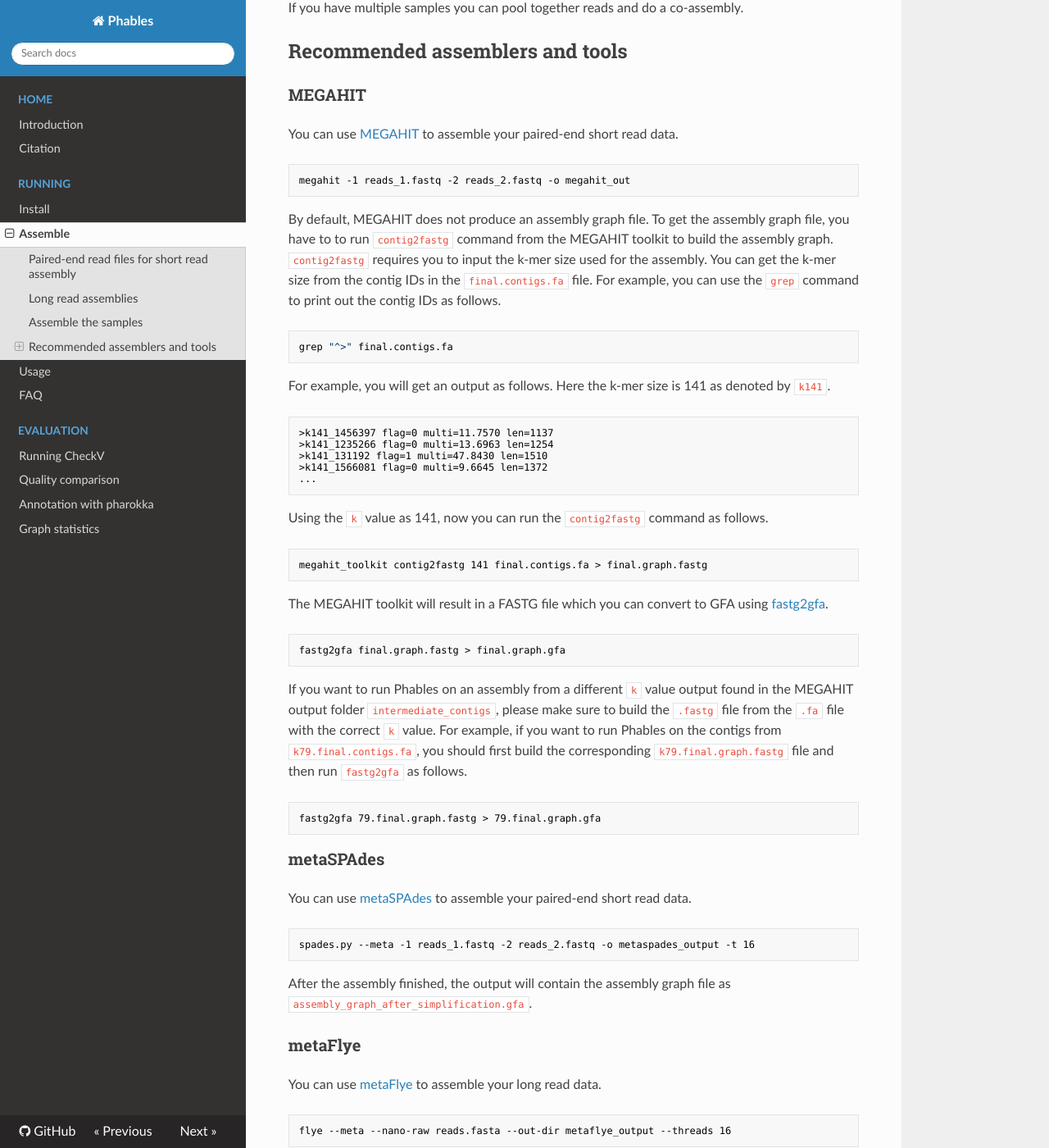
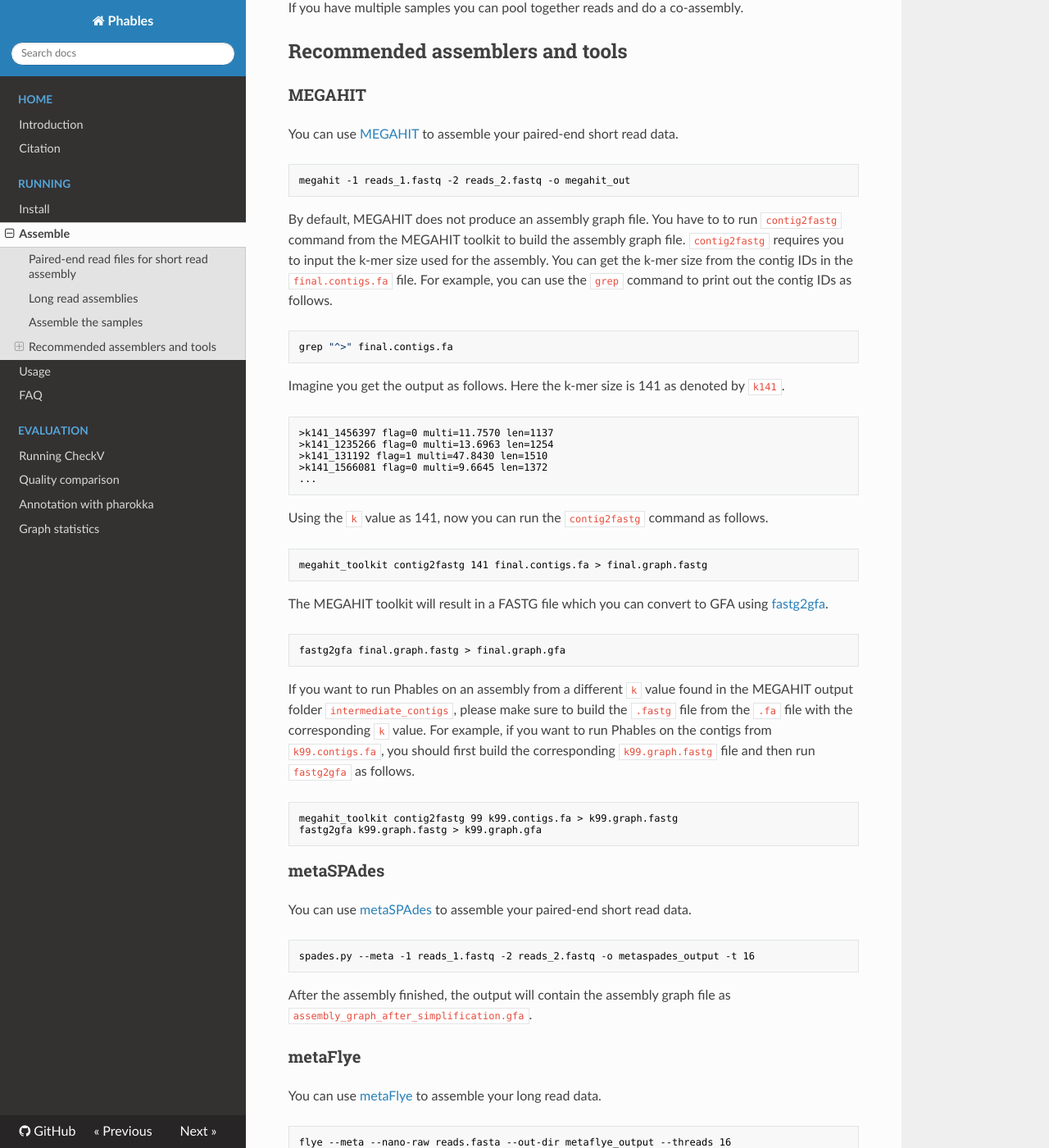
Before and after one commit to Vini2/phables, an MkDocs documentation site: the page built from docs/assemble.md, in a window 1280 px wide and 1400 px high, scrolled down 1192 px. Shown: the whole window at 82% size. Built offline with MkDocs 1.6.1, drawn with Linux system fonts in a browser that asks for light colours; nearby versions of some CDN libraries; a script that is not in the unit is left out; some of the changed text lies outside the part shown.

Commit message:
DOC: Updated assembly documentation #38

````diff
--- a/docs/assemble.md
+++ b/docs/assemble.md
@@ -60,13 +60,13 @@ You can use [MEGAHIT](https://github.com/voutcn/megahit) to assemble your paired
 megahit -1 reads_1.fastq -2 reads_2.fastq -o megahit_out
 ```
 
-By default, MEGAHIT does not produce an assembly graph file. To get the assembly graph file, you have to to run `contig2fastg` command from the MEGAHIT toolkit to build the assembly graph. `contig2fastg` requires you to input the k-mer size used for the assembly. You can get the k-mer size from the contig IDs in the `final.contigs.fa` file. For example, you can use the `grep` command to print out the contig IDs as follows.
+By default, MEGAHIT does not produce an assembly graph file. You have to to run `contig2fastg` command from the MEGAHIT toolkit to build the assembly graph file. `contig2fastg` requires you to input the k-mer size used for the assembly. You can get the k-mer size from the contig IDs in the `final.contigs.fa` file. For example, you can use the `grep` command to print out the contig IDs as follows.
 
 ```bash
 grep "^>" final.contigs.fa
 ```
 
-For example, you will get an output as follows. Here the k-mer size is 141 as denoted by `k141`.
+Imagine you get the output as follows. Here the k-mer size is 141 as denoted by `k141`.
 
 ```bash
 >k141_1456397 flag=0 multi=11.7570 len=1137
@@ -88,10 +88,11 @@ The MEGAHIT toolkit will result in a FASTG file which you can convert to GFA usi
 fastg2gfa final.graph.fastg > final.graph.gfa
 ```
 
-If you want to run Phables on an assembly from a different `k` value output found in the MEGAHIT output folder `intermediate_contigs`, please make sure to build the `.fastg` file from the `.fa` file with the correct `k` value. For example, if you want to run Phables on the contigs from `k79.final.contigs.fa`, you should first build the corresponding `k79.final.graph.fastg` file and then run `fastg2gfa` as follows.
+If you want to run Phables on an assembly from a different `k` value found in the MEGAHIT output folder `intermediate_contigs`, please make sure to build the `.fastg` file from the `.fa` file with the corresponding `k` value. For example, if you want to run Phables on the contigs from `k99.contigs.fa`, you should first build the corresponding `k99.graph.fastg` file and then run `fastg2gfa` as follows.
 
 ```bash
-fastg2gfa 79.final.graph.fastg > 79.final.graph.gfa
+megahit_toolkit contig2fastg 99 k99.contigs.fa > k99.graph.fastg
+fastg2gfa k99.graph.fastg > k99.graph.gfa
 ```
 
 ### metaSPAdes
````
Also changed, not shown: other parts of docs/assemble.md (+1 -1 lines).
